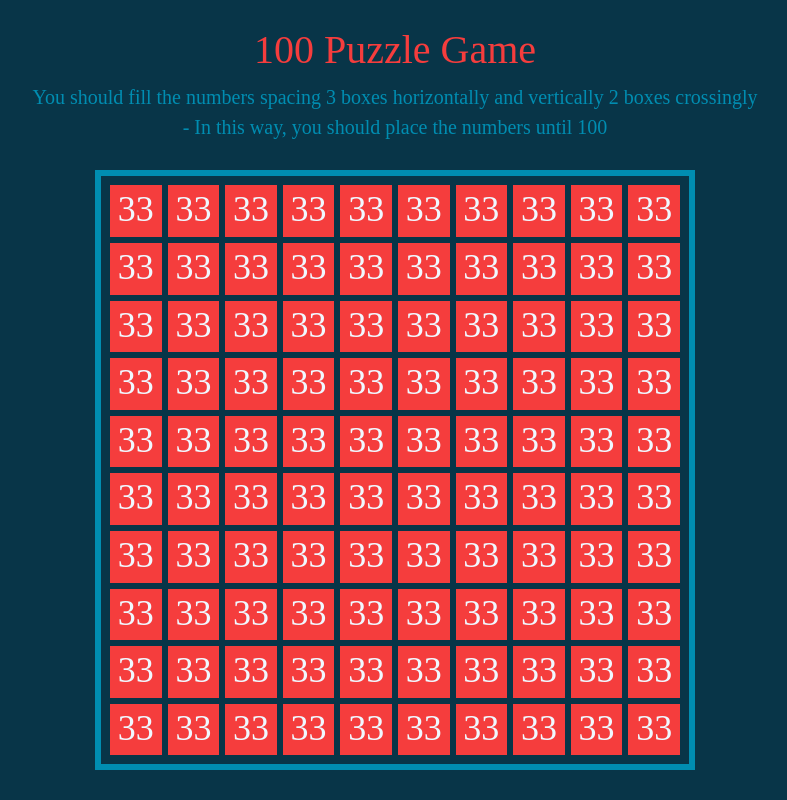
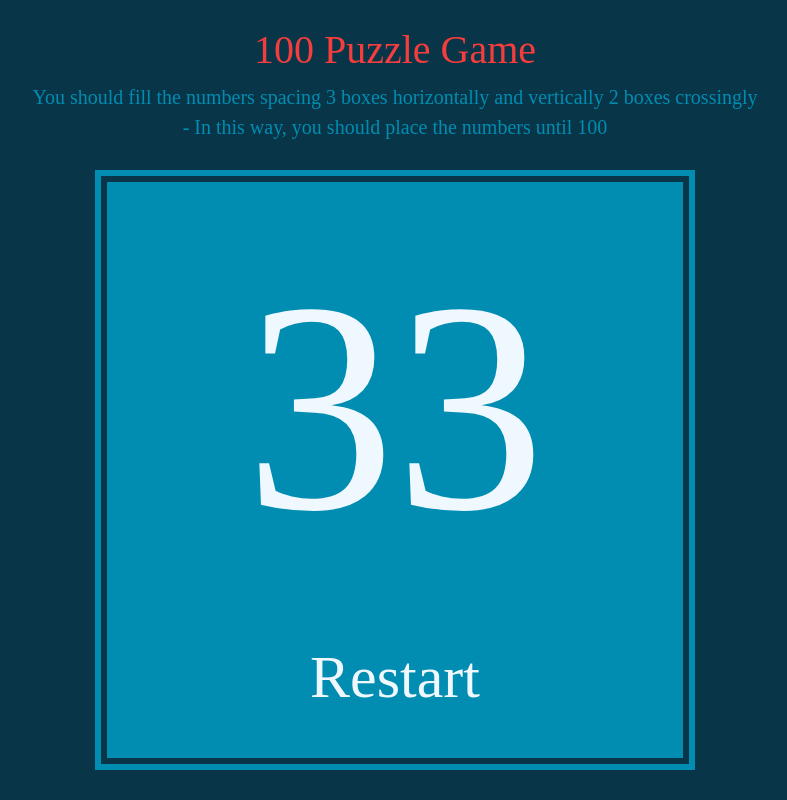
Before and after one commit to terzurumluoglu/100, an Angular app: page / in a window 1280 px wide. Shown: the whole page, without its empty margins (245-1032 px from the left). Built offline with nearby package versions, Linux system fonts and the light colour scheme; a web font is replaced by a local one.

Commit message:
Oyun alanı hazırlandı.

```diff
--- a/src/app/components/playground/playground.component.css
+++ b/src/app/components/playground/playground.component.css
@@ -11,3 +11,6 @@
     height: 100%;
     font-size: 1.5vw; color: aliceblue;
 }
+.pointer{
+    cursor: pointer;
+}
--- a/src/app/components/playground/playground.component.html
+++ b/src/app/components/playground/playground.component.html
@@ -1,10 +1,32 @@
-<div class="row justify-content-center">
+<div class="row justify-content-center" *ngIf="!isFinished">
     <div [ngStyle]="containerStyle">
         <div class="embed-responsive embed-responsive-1by1 text-center">
             <div class="embed-responsive-item bg-primary">
-                <div class="row" *ngFor="let space of spaces">
-                    <div class="bg-empty" [ngStyle]="boxStyle" *ngFor="let s of space">
+                <div class="row" *ngFor="let space of spaces;let i=index">
+                    <div class="bg-empty" [ngStyle]="boxStyle" *ngFor="let s of space;let j=index"
+                        (click)="play(s,i,j)">
                         <div class="content" [ngStyle]="textStyle">33</div>
+                    </div>
+                    <!-- <div class="row" *ngFor="let space of spaces; let i = index">
+            <div class="square bg-empty" *ngFor="let s of space; let j = index" (click)="play(s,i,j)" [style.background-color]="setColor(s,i,j)">
+              <div class="content" [innerText]="s"></div> -->
+                </div>
+            </div>
+        </div>
+    </div>
+</div>
+
+
+<div class="row justify-content-center" *ngIf="isFinished">
+    <div [ngStyle]="containerStyle">
+        <div class="embed-responsive embed-responsive-1by1 text-center">
+            <div class="embed-responsive-item bg-primary">
+                <div class="content" style="background-color:#008db1;">
+                    <span  [style.font-size.px]="borderSize*50">
+                        33
+                    </span>
+                    <div class="content pointer" [style.font-size.px]="borderSize*10" (click)="restart()">
+                        Restart
                     </div>
                 </div>
             </div>
--- a/src/app/components/playground/playground.component.ts
+++ b/src/app/components/playground/playground.component.ts
@@ -1,4 +1,6 @@
 import { Component, OnInit, HostListener } from '@angular/core';
+import { GameService } from "../../services/game/game.service";
+import { k } from "../../constants/game";
 
 @Component({
   selector: 'app-playground',
@@ -14,14 +16,32 @@ export class PlaygroundComponent implements OnInit {
   boxStyle: any;
   textStyle: any;
 
+  finishBoxStyle:any;
+
   spaces: any[][];
-  constructor() { }
+  isFinished : boolean = true;
+  constructor(
+    private _game: GameService,
+    ) { }
 
   ngOnInit(): void {
-    this.spaces = this.createPlayGround();
+    this.spaces = this._game.createPlayGround();
     this.size = this.getSize();
     this.borderSize = this.size * 0.01;
     this.setStyle();
+  }
+
+  play(s, i, j) {
+    if (s) {
+      console.log('Bu alan dolu!');
+    }
+    else {
+
+    }
+  }
+
+  restart(){
+    this.spaces = this._game.createPlayGround();
   }
 
   @HostListener('window:resize', ['$event'])
@@ -32,7 +52,6 @@ export class PlaygroundComponent implements OnInit {
   }
 
   getSize(): number {
-    const k: number = 0.75;
     return window.innerWidth <= window.innerHeight ? window.innerWidth * k : window.innerHeight * k;
   }
 
@@ -52,15 +71,7 @@ export class PlaygroundComponent implements OnInit {
     };
     this.textStyle = {
       'font-size': this.borderSize * 6 + 'px'
-    }
-  }
-
-  createPlayGround() {
-    let a: any[][] = new Array(10);
-    for (let i = 0; i < 10; i++) {
-      a[i] = new Array(10);
-    }
-    return a;
+    };
   }
 
 }
--- /dev/null
+++ b/src/app/constants/game.ts
@@ -0,0 +1 @@
+export const k : number = 0.75;
--- /dev/null
+++ b/src/app/services/game/game.service.ts
@@ -0,0 +1,17 @@
+import { Injectable } from '@angular/core';
+
+@Injectable({
+  providedIn: 'root'
+})
+export class GameService {
+
+  constructor() { }
+
+  createPlayGround() : any[][] {
+    let playGround: any[][] = new Array(10);
+    for (let i = 0; i < 10; i++) {
+      playGround[i] = new Array(10);
+    }
+    return playGround;
+  }
+}
```
Also changed, not shown: 1 other file (tests, documents, lock files or other folders).
